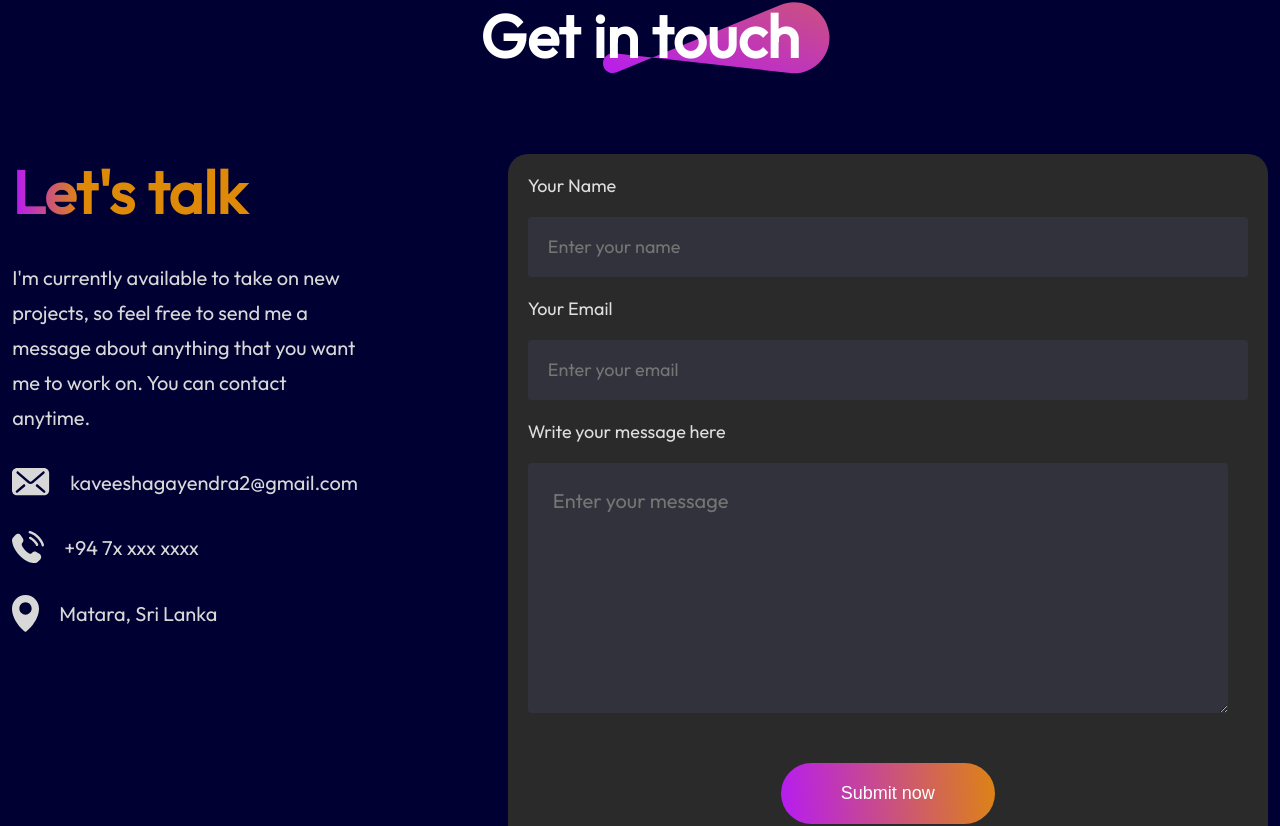
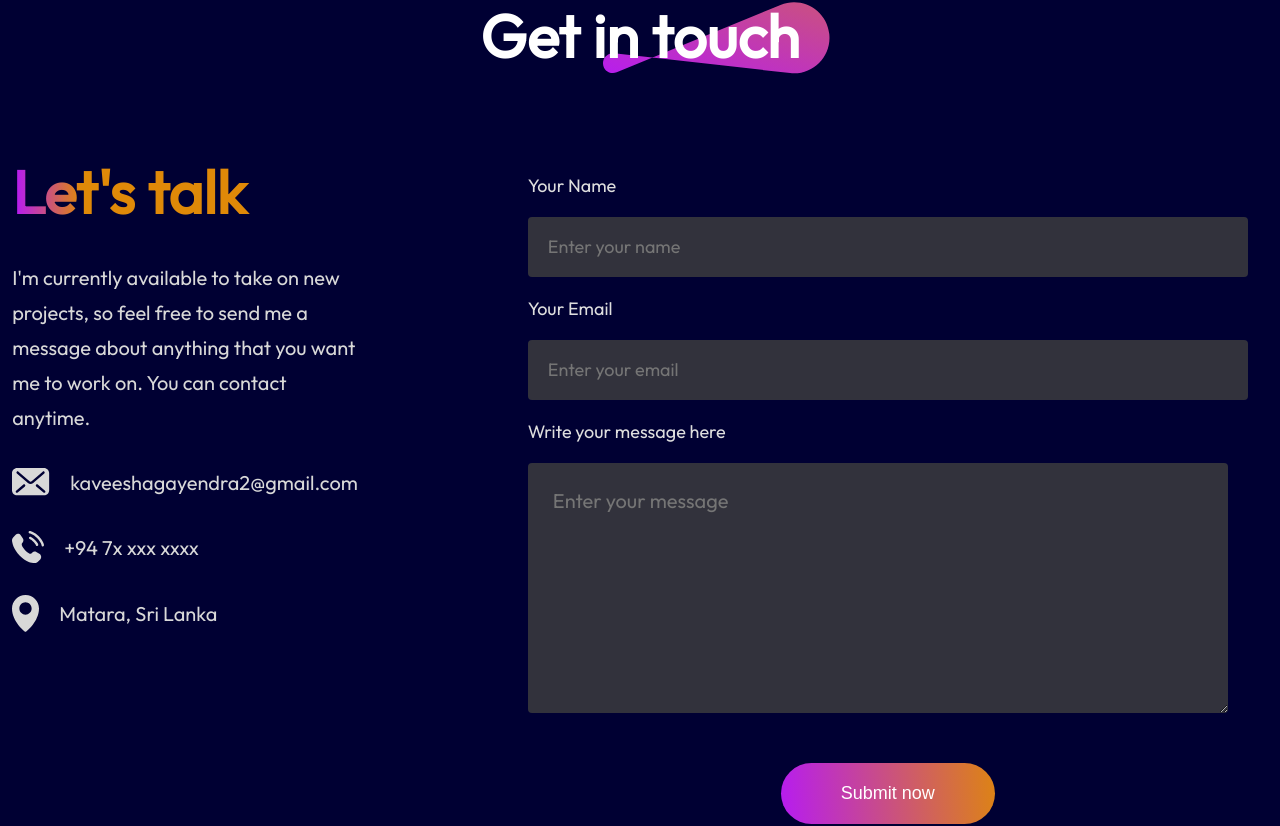
Before and after one commit to GayendraSHK/portfolio, a React (Vite) app: page / in a window 1280 px wide. Shown: the part 4381-5207 px from the top of the page. Built offline with nearby package versions, Linux system fonts and the light colour scheme.

Commit message:
Refactor Contact component CSS to remove background color

```diff
--- a/src/components/Contact/Contact.css
+++ b/src/components/Contact/Contact.css
@@ -70,7 +70,6 @@
     flex-direction: column;
     align-items: start;
     gap: 20px;
-    background: #2a2a2a;
     padding: 20px;
     border-radius: 20px;
 }
```
Also changed, not shown: public/kav_fav_icon.png.
